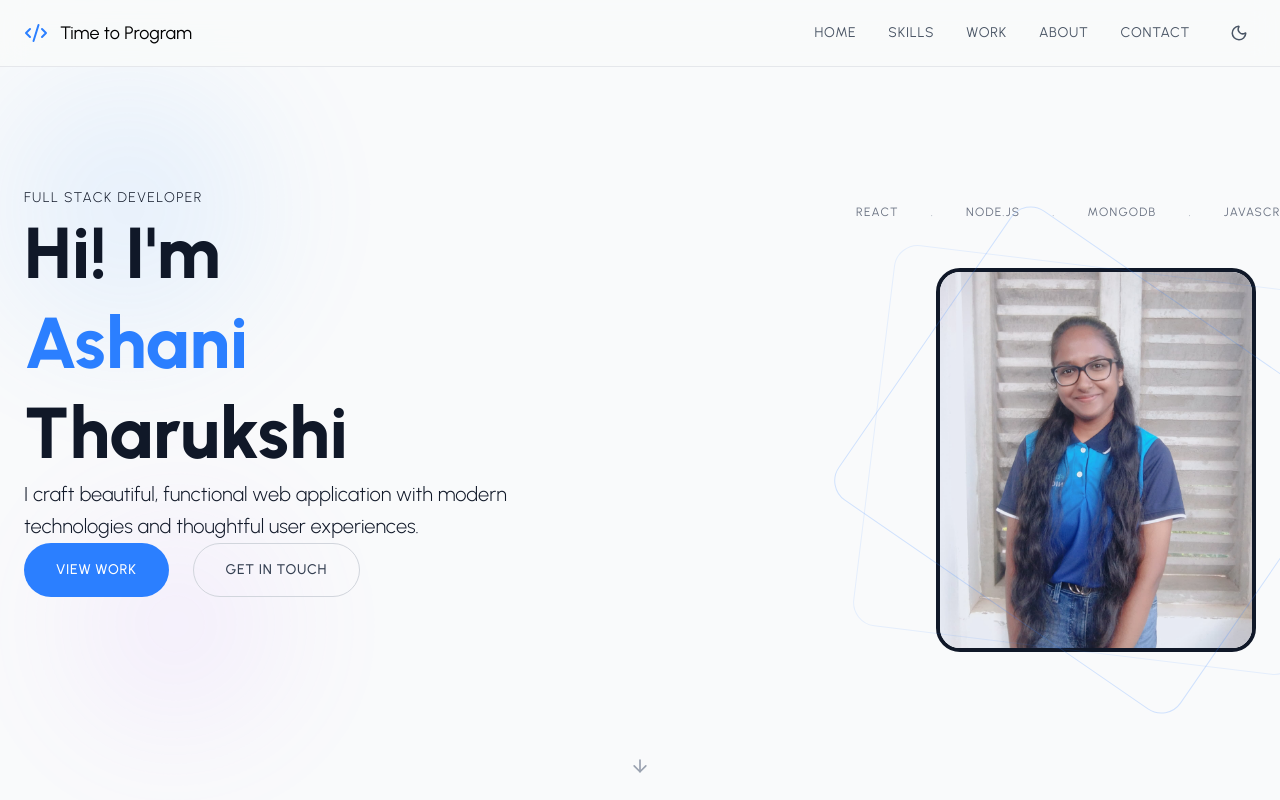
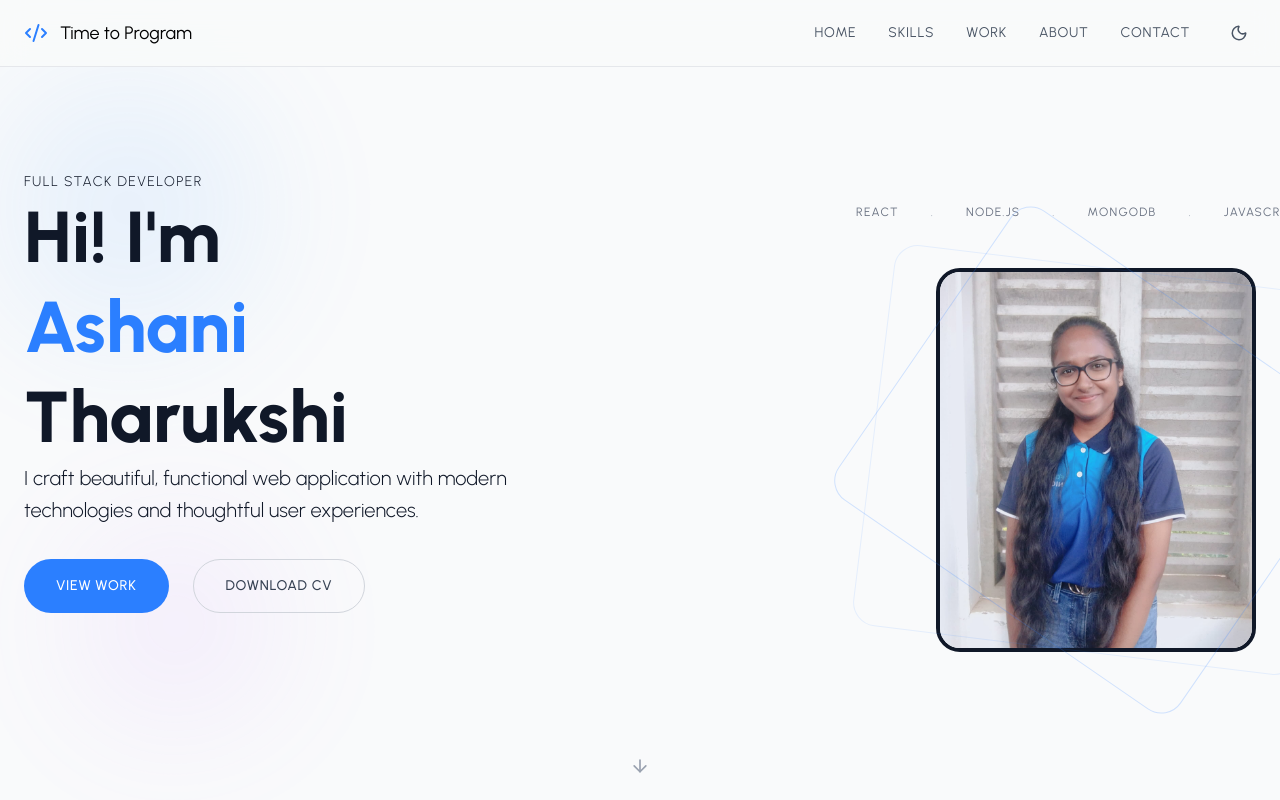
Before and after one commit to AshaniTH/my-portfolio, a React (Vite) app: page / in a window 1280 px wide. Shown: the top 800 px of the page. Built offline with nearby package versions, Linux system fonts and the light colour scheme.

Commit message:
feat: update layout spacing and change button text to 'Download CV'

```diff
--- a/src/components/Sections/HeroSection.jsx
+++ b/src/components/Sections/HeroSection.jsx
@@ -340,7 +340,7 @@ const HeroSection = () => {
 
                     </motion.p>
                     {/*Cta button desktop */}
-                    <motion.div variants = {itemVariants} className= "flex gap-6 mb-8">
+                    <motion.div variants = {itemVariants} className= "flex gap-6 mb-8 mt-8">
                         <motion.button
                         whileHover={{y:-2}}
                         whileTap = {{scale:0.98}}
@@ -360,7 +360,7 @@ const HeroSection = () => {
                         } px-8 py-4 rounded-full text-sm uppercase tracking-wider font-medium transition-all duration-300`}
 
                         >
-                            Get in Touch
+                            Download CV
 
                         </motion.button>
 
```
